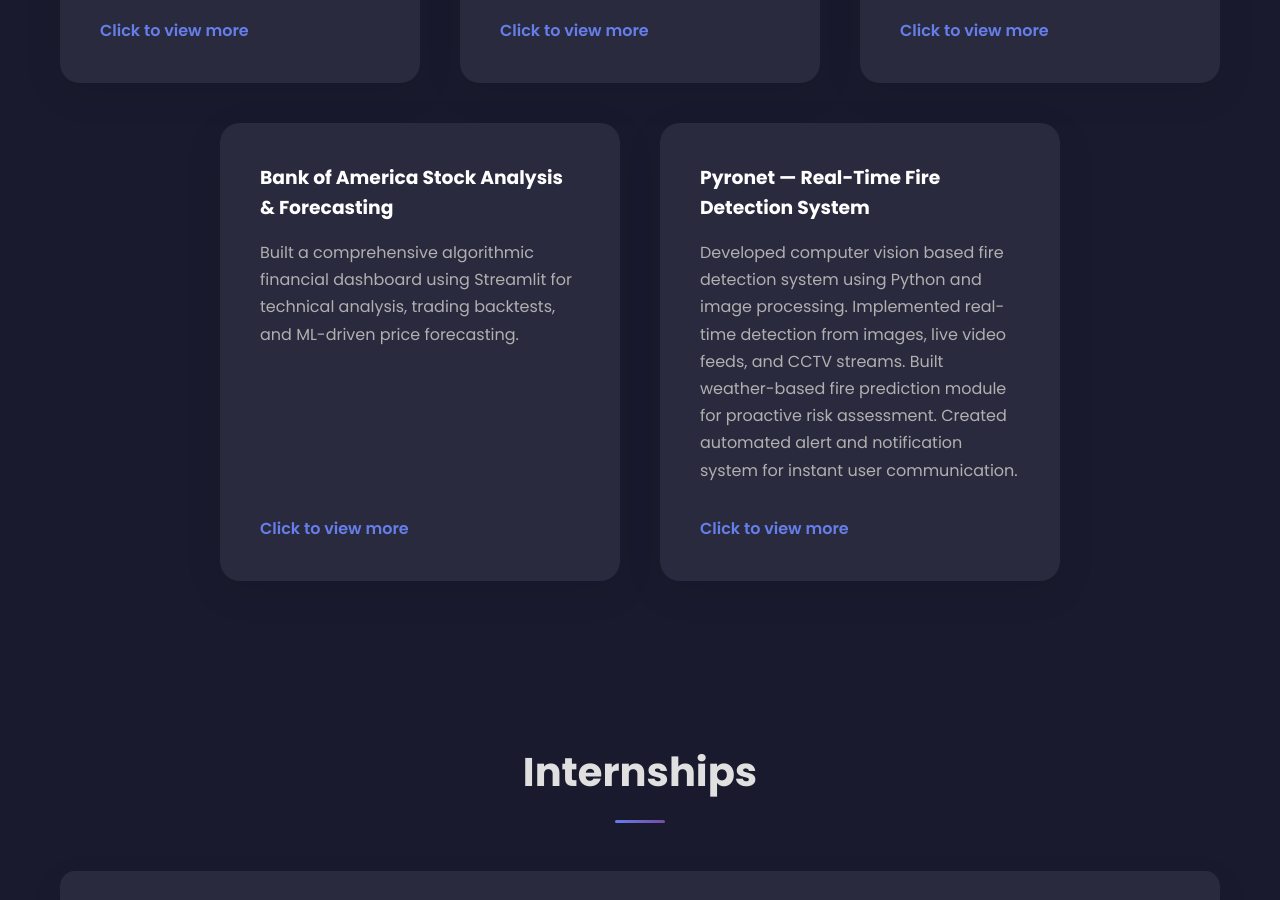
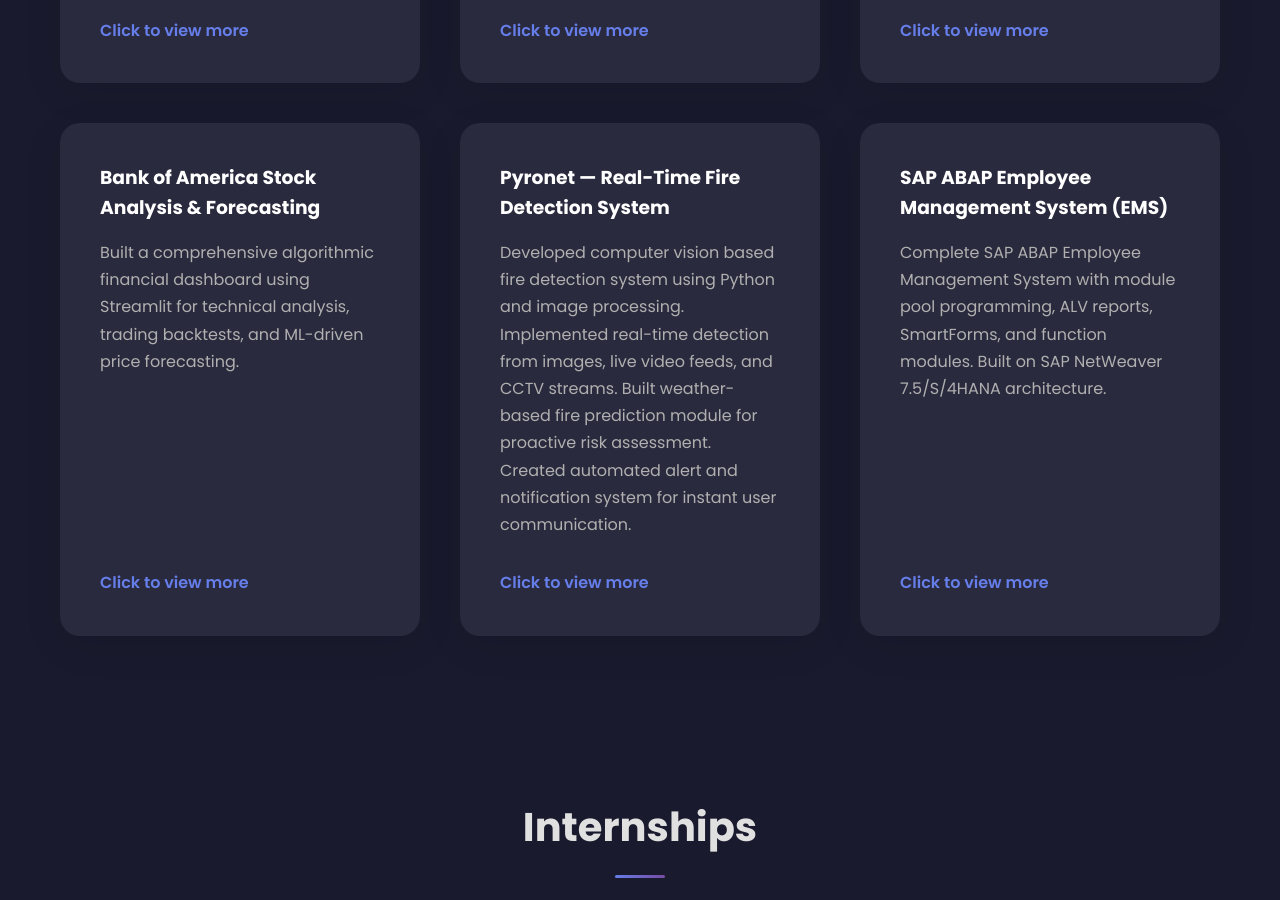
Before and after one commit to kowshik-gali/My-portifolio, a plain HTML site: page index.html in a window 1280 px wide. Shown: the part 2900-3800 px from the top of the page. Drawn offline with nearby package versions, Linux system fonts and the light colour scheme.

Commit message:
Add SAP ABAP Employee Management System project to portfolio

```diff
--- a/index.html
+++ b/index.html
@@ -169,6 +169,11 @@
                     <p>Developed computer vision based fire detection system using Python and image processing. Implemented real-time detection from images, live video feeds, and CCTV streams. Built weather-based fire prediction module for proactive risk assessment. Created automated alert and notification system for instant user communication.</p>
                     <span class="view-more">Click to view more</span>
                 </div>
+                <div class="project-card" onclick="openModal('sap_ems')">
+                    <h3>SAP ABAP Employee Management System (EMS)</h3>
+                    <p>Complete SAP ABAP Employee Management System with module pool programming, ALV reports, SmartForms, and function modules. Built on SAP NetWeaver 7.5/S/4HANA architecture.</p>
+                    <span class="view-more">Click to view more</span>
+                </div>
             </div>
         </div>
     </section>
--- a/script.js
+++ b/script.js
@@ -257,7 +257,7 @@ function openModal(projectType) {
         `;
     } else if (projectType === 'stock_analysis') {
         content = `
-            <h2>Bank of America Stock Analysis & Forecasting</h2>
+            <h2>Bank of America Stock Analysis &amp; Forecasting</h2>
             <p><strong>Description:</strong> A modular Streamlit application providing advanced technical analysis, algorithmic trading backtests, and machine learning price forecasts for Bank of America stock.</p>
             <p><strong>Technologies Used:</strong> Python, Streamlit, Pandas, Plotly, Scikit-Learn, Statsmodels, XGBoost, TensorFlow (LSTM)</p>
             <p><strong>Key Features:</strong></p>
@@ -270,6 +270,23 @@ function openModal(projectType) {
             </ul>
             <p><strong>Outcome:</strong> Created a powerful tool for quantitative researchers to analyze market behavior and test trading hypotheses with data-driven evidence.</p>
             <p><strong>Repository:</strong> <a href="https://github.com/kowshik-gali/Algorithmic-Financial-Dashboard-BofA-Edition" target="_blank" style="color: #4da8da;">View Code on GitHub</a></p>
+        `;
+    } else if (projectType === 'sap_ems') {
+        content = `
+            <h2>SAP ABAP Employee Management System (EMS)</h2>
+            <p><strong>Description:</strong> Complete SAP ABAP Employee Management System built on SAP NetWeaver 7.5 / S/4HANA architecture.</p>
+            <p><strong>Technologies Used:</strong> SAP ABAP, Module Pool Programming, ALV Grid Reports, SmartForms, Function Modules, Data Dictionary</p>
+            <p><strong>Key Features:</strong></p>
+            <ul>
+                <li><strong>Department Management:</strong> CRUD operations for departments with test data generation</li>
+                <li><strong>Employee Registration/Update/Delete:</strong> Full module pool program with screen painter (SAP GUI)</li>
+                <li><strong>Employee Search ALV Report:</strong> Interactive ALV Grid display with filtering and sorting</li>
+                <li><strong>Salary Management:</strong> Payroll calculation with function modules and validation logic</li>
+                <li><strong>Payslip Generation:</strong> SmartForms-based payslip printing with custom layout</li>
+                <li><strong>Data Dictionary Objects:</strong> Transparent tables, views, lock objects, and structures</li>
+            </ul>
+            <p><strong>Architecture:</strong> 3-Tier Client/Server (Presentation: SAP GUI/ALV, Application: ABAP NetWeaver, Database: SAP HANA/Oracle)</p>
+            <p><strong>Repository:</strong> <a href="https://github.com/kowshik-gali/Employee_Management_System_SAP_ABAP" target="_blank" style="color: #4da8da;">View Code on GitHub</a></p>
         `;
     }
 
```
